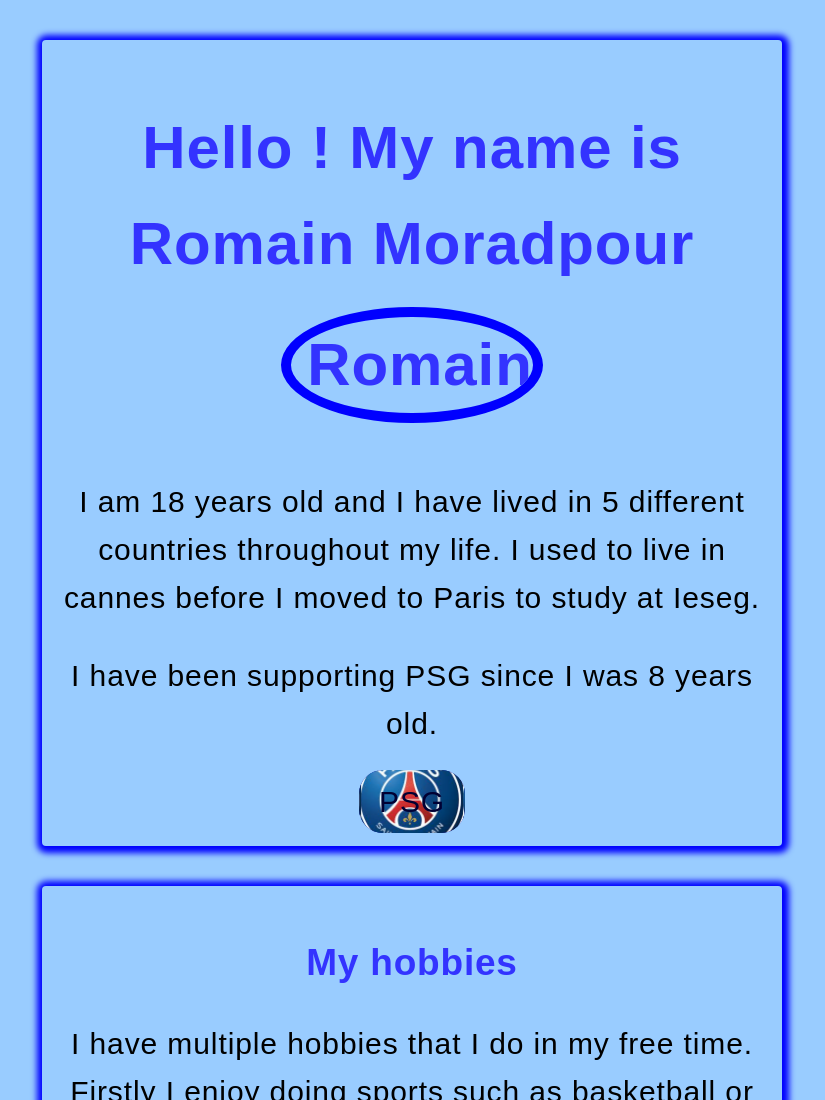
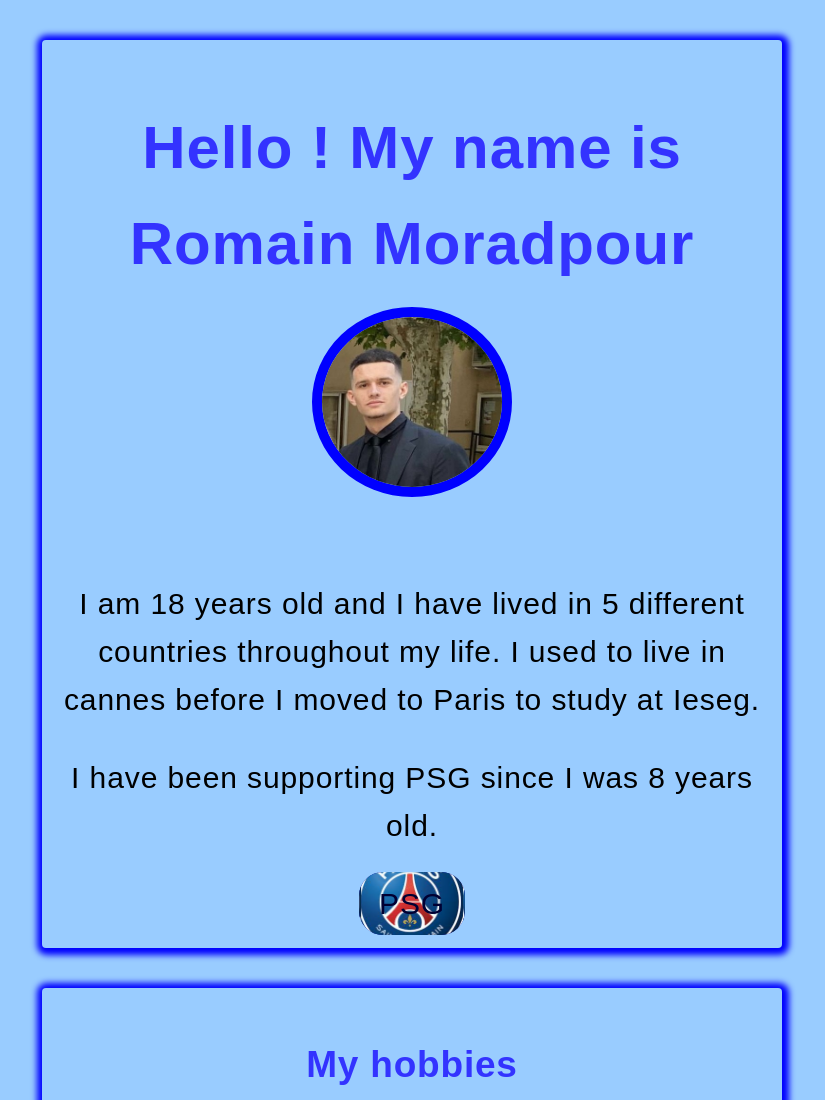
Before and after one commit to romain-moradpour/my-profile5, a plain HTML site: page index.html in a window 1280 px wide. Shown: the top 1100 px of the page, without its empty margins (228-1053 px from the left). Drawn offline with Linux system fonts and the light colour scheme.

Commit message:
Update index.html

```diff
--- a/index.html
+++ b/index.html
@@ -10,7 +10,7 @@
   	<div class="container">
   	 <h1>
   		Hello ! My name is Romain Moradpour
-  		<img src="images/profile.png" class="img-circle img-bordered" alt="Romain">
+  		<img src="profile.png" class="img-circle img-bordered" alt="Romain">
   	 </h1>
   	 <p>
   		I am 18 years old and I have lived in 5 different countries throughout my life. I used to live in cannes before I moved to Paris to study at Ieseg.
```
